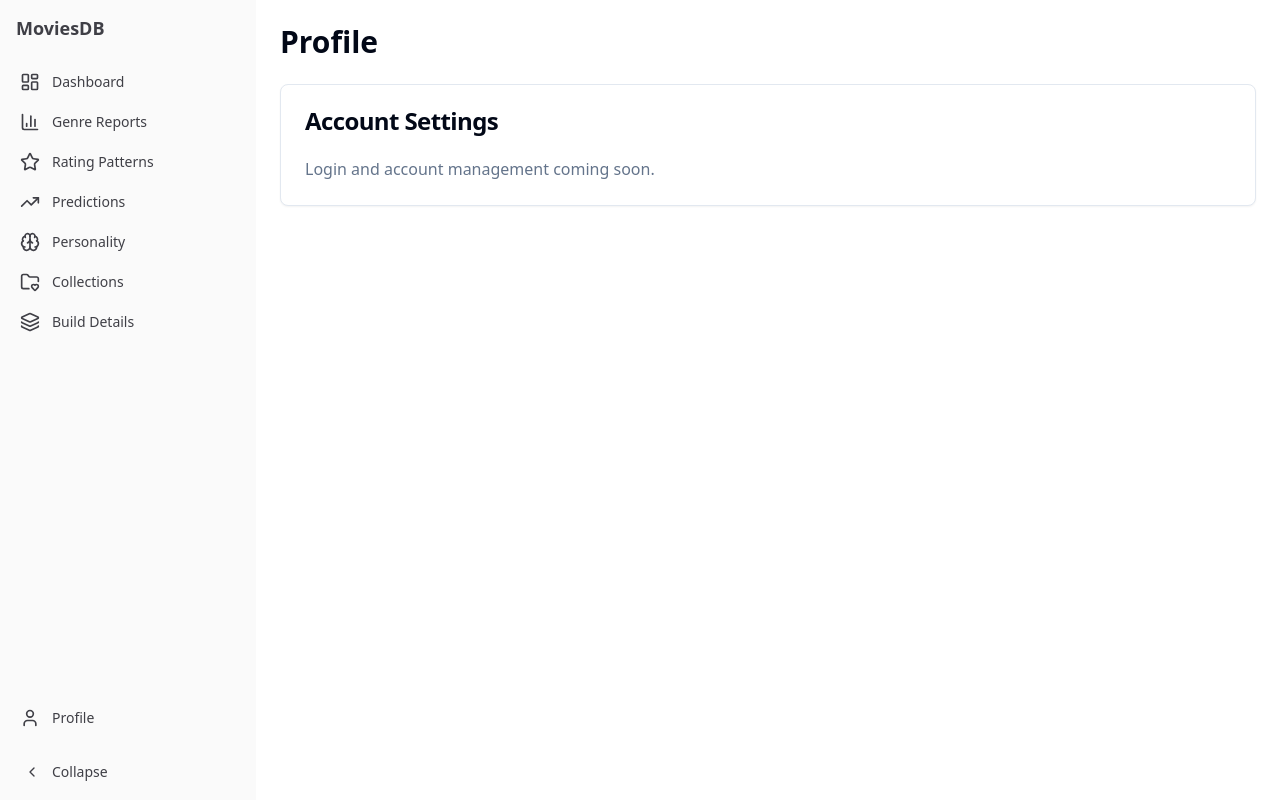
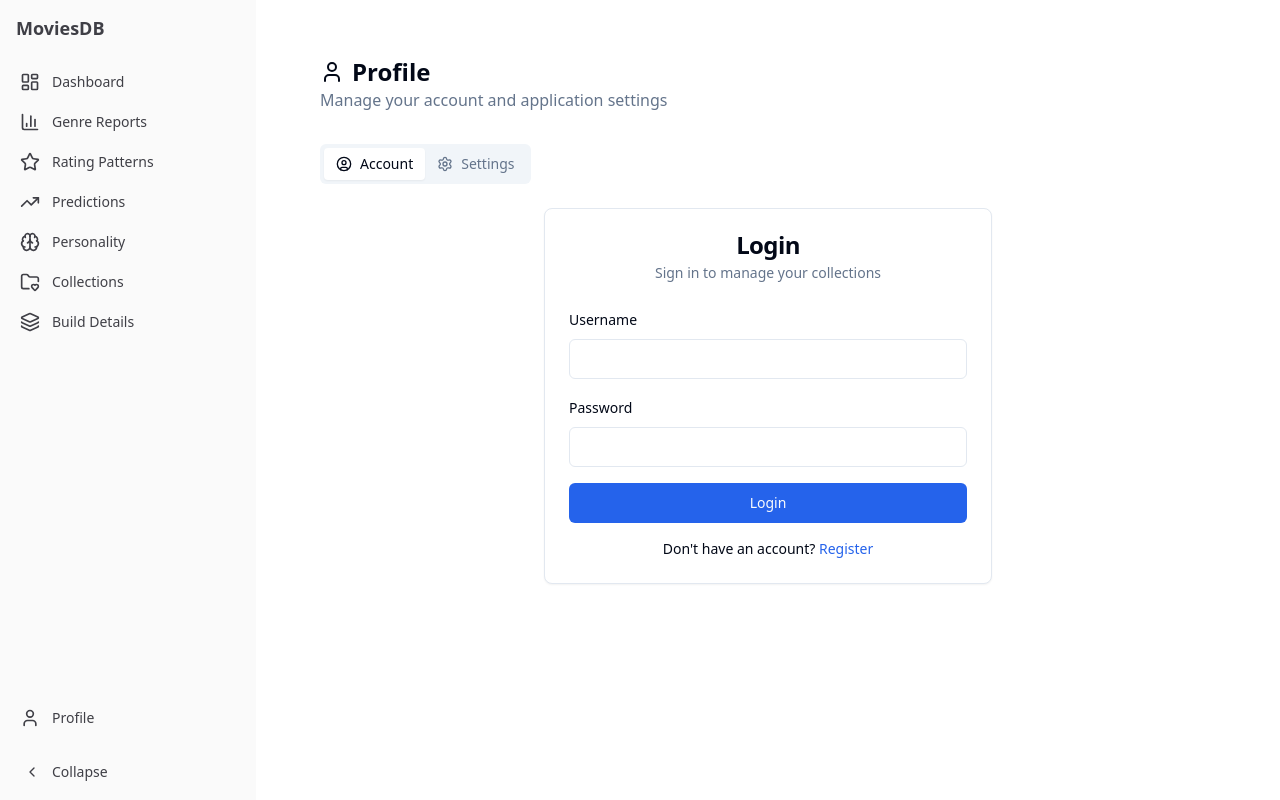
Before and after one commit to abdulrahman-abdulmojeeb/moviesdb-cw-1, a React (Vite) app in the folder frontend/: page /profile in a window 1280 px wide. Built offline with nearby package versions, Linux system fonts and the light colour scheme; no server answers.

Commit message:
Add profile page with auth forms and settings

```diff
--- a/frontend/src/pages/Profile.tsx
+++ b/frontend/src/pages/Profile.tsx
@@ -1,17 +1,347 @@
-import { Card, CardContent, CardHeader, CardTitle } from '@/components/ui/card'
+import { useState } from "react"
+import { useNavigate } from "react-router-dom"
+import { useMutation } from "@tanstack/react-query"
+import { authApi } from "../services/api"
+import { useTheme } from "@/hooks/useTheme"
+import { Button } from "@/components/ui/button"
+import {
+  Card,
+  CardContent,
+  CardDescription,
+  CardHeader,
+  CardTitle,
+} from "@/components/ui/card"
+import { Input } from "@/components/ui/input"
+import { Label } from "@/components/ui/label"
+import { Alert, AlertDescription } from "@/components/ui/alert"
+import {
+  Select,
+  SelectContent,
+  SelectItem,
+  SelectTrigger,
+  SelectValue,
+} from "@/components/ui/select"
+import { Separator } from "@/components/ui/separator"
+import { Tabs, TabsContent, TabsList, TabsTrigger } from "@/components/ui/tabs"
+import {
+  AlertCircle,
+  LogOut,
+  Moon,
+  Sun,
+  User,
+  Settings,
+  UserCircle,
+} from "lucide-react"
 
-export default function Profile() {
+function LoginContent() {
+  const navigate = useNavigate()
+  const [isRegister, setIsRegister] = useState(false)
+  const [username, setUsername] = useState("")
+  const [password, setPassword] = useState("")
+  const [email, setEmail] = useState("")
+  const [inviteToken, setInviteToken] = useState("")
+  const [error, setError] = useState("")
+
+  const loginMutation = useMutation({
+    mutationFn: () => authApi.login(username, password),
+    onSuccess: (res) => {
+      localStorage.setItem("access_token", res.data.access_token)
+      localStorage.setItem("refresh_token", res.data.refresh_token)
+      navigate("/collections")
+    },
+    onError: () => {
+      setError("Invalid username or password")
+    },
+  })
+
+  const registerMutation = useMutation({
+    mutationFn: () =>
+      authApi.register(username, password, inviteToken, email || undefined),
+    onSuccess: () => {
+      loginMutation.mutate()
+    },
+    onError: (err: unknown) => {
+      const axiosError = err as { response?: { status?: number } }
+      if (axiosError.response?.status === 403) {
+        setError("Invalid invite token")
+      } else {
+        setError("Registration failed. Username may already exist.")
+      }
+    },
+  })
+
+  const handleSubmit = (e: React.FormEvent) => {
+    e.preventDefault()
+    setError("")
+    if (isRegister) {
+      registerMutation.mutate()
+    } else {
+      loginMutation.mutate()
+    }
+  }
+
   return (
-    <div className="space-y-6">
-      <h1 className="text-3xl font-bold">Profile</h1>
+    <Card className="max-w-md mx-auto">
+      <CardHeader>
+        <CardTitle className="text-center">
+          {isRegister ? "Create Account" : "Login"}
+        </CardTitle>
+        <CardDescription className="text-center">
+          {isRegister
+            ? "Register a new account to access collections"
+            : "Sign in to manage your collections"}
+        </CardDescription>
+      </CardHeader>
+      <CardContent>
+        {error && (
+          <Alert variant="destructive" className="mb-4">
+            <AlertCircle className="h-4 w-4" />
+            <AlertDescription>{error}</AlertDescription>
+          </Alert>
+        )}
+
+        <form onSubmit={handleSubmit} className="space-y-4">
+          <div className="space-y-2">
+            <Label htmlFor="username">Username</Label>
+            <Input
+              id="username"
+              type="text"
+              value={username}
+              onChange={(e) => setUsername(e.target.value)}
+              required
+            />
+          </div>
+
+          {isRegister && (
+            <>
+              <div className="space-y-2">
+                <Label htmlFor="inviteToken">Invite Token</Label>
+                <Input
+                  id="inviteToken"
+                  type="text"
+                  value={inviteToken}
+                  onChange={(e) => setInviteToken(e.target.value)}
+                  required
+                  placeholder="Enter your invite token"
+                />
+              </div>
+              <div className="space-y-2">
+                <Label htmlFor="email">Email (optional)</Label>
+                <Input
+                  id="email"
+                  type="email"
+                  value={email}
+                  onChange={(e) => setEmail(e.target.value)}
+                />
+              </div>
+            </>
+          )}
+
+          <div className="space-y-2">
+            <Label htmlFor="password">Password</Label>
+            <Input
+              id="password"
+              type="password"
+              value={password}
+              onChange={(e) => setPassword(e.target.value)}
+              required
+              minLength={6}
+            />
+          </div>
+
+          <Button
+            type="submit"
+            className="w-full"
+            disabled={loginMutation.isPending || registerMutation.isPending}
+          >
+            {loginMutation.isPending || registerMutation.isPending
+              ? "Please wait..."
+              : isRegister
+                ? "Create Account"
+                : "Login"}
+          </Button>
+        </form>
+
+        <div className="mt-4 text-center text-sm">
+          {isRegister ? (
+            <p>
+              Already have an account?{" "}
+              <button
+                onClick={() => setIsRegister(false)}
+                className="text-primary hover:underline"
+              >
+                Login
+              </button>
+            </p>
+          ) : (
+            <p>
+              Don't have an account?{" "}
+              <button
+                onClick={() => setIsRegister(true)}
+                className="text-primary hover:underline"
+              >
+                Register
+              </button>
+            </p>
+          )}
+        </div>
+      </CardContent>
+    </Card>
+  )
+}
+
+function LoggedInContent() {
+  const handleLogout = () => {
+    localStorage.removeItem("access_token")
+    localStorage.removeItem("refresh_token")
+    window.location.reload()
+  }
+
+  return (
+    <Card className="max-w-md mx-auto">
+      <CardHeader>
+        <CardTitle className="flex items-center gap-2">
+          <UserCircle className="h-5 w-5" />
+          Account
+        </CardTitle>
+        <CardDescription>You are currently logged in</CardDescription>
+      </CardHeader>
+      <CardContent className="space-y-4">
+        <div className="p-4 bg-muted/50 rounded-lg text-center">
+          <p className="text-sm text-muted-foreground">
+            You have access to Collections and can save your favorite movies.
+          </p>
+        </div>
+        <Button variant="outline" onClick={handleLogout} className="w-full">
+          <LogOut className="h-4 w-4 mr-2" />
+          Logout
+        </Button>
+      </CardContent>
+    </Card>
+  )
+}
+
+function SettingsContent() {
+  const { theme, setTheme } = useTheme()
+
+  return (
+    <div className="space-y-6 max-w-2xl mx-auto">
+      {/* Appearance */}
       <Card>
         <CardHeader>
-          <CardTitle>Account Settings</CardTitle>
+          <CardTitle>Appearance</CardTitle>
+          <CardDescription>
+            Customize how the application looks on your device
+          </CardDescription>
+        </CardHeader>
+        <CardContent className="space-y-4">
+          <div className="flex items-center justify-between">
+            <div className="space-y-0.5">
+              <Label htmlFor="theme">Theme</Label>
+              <p className="text-sm text-muted-foreground">
+                Select your preferred color theme
+              </p>
+            </div>
+            <Select value={theme} onValueChange={setTheme}>
+              <SelectTrigger className="w-40">
+                <SelectValue placeholder="Select theme" />
+              </SelectTrigger>
+              <SelectContent>
+                <SelectItem value="light">
+                  <div className="flex items-center gap-2">
+                    <Sun className="h-4 w-4" />
+                    Light
+                  </div>
+                </SelectItem>
+                <SelectItem value="dark">
+                  <div className="flex items-center gap-2">
+                    <Moon className="h-4 w-4" />
+                    Dark
+                  </div>
+                </SelectItem>
+              </SelectContent>
+            </Select>
+          </div>
+        </CardContent>
+      </Card>
+
+      {/* Display Preferences */}
+      <Card>
+        <CardHeader>
+          <CardTitle>Display Preferences</CardTitle>
+          <CardDescription>
+            Configure how data is displayed throughout the app
+          </CardDescription>
         </CardHeader>
         <CardContent>
-          <p className="text-muted-foreground">Login and account management coming soon.</p>
+          <p className="text-sm text-muted-foreground">
+            Additional display preferences coming soon.
+          </p>
+        </CardContent>
+      </Card>
+
+      <Separator />
+
+      {/* About */}
+      <Card>
+        <CardHeader>
+          <CardTitle>About</CardTitle>
+          <CardDescription>MoviesDB - Film Analytics Dashboard</CardDescription>
+        </CardHeader>
+        <CardContent className="space-y-2">
+          <div className="flex justify-between text-sm">
+            <span className="text-muted-foreground">Version</span>
+            <span>1.0.0</span>
+          </div>
+          <div className="flex justify-between text-sm">
+            <span className="text-muted-foreground">Course</span>
+            <span>COMP0022</span>
+          </div>
+          <div className="flex justify-between text-sm">
+            <span className="text-muted-foreground">Institution</span>
+            <span>UCL</span>
+          </div>
         </CardContent>
       </Card>
     </div>
   )
 }
+
+export default function Profile() {
+  const isLoggedIn = !!localStorage.getItem("access_token")
+
+  return (
+    <div className="container mx-auto max-w-4xl py-8">
+      <div className="mb-8">
+        <h1 className="text-2xl font-bold flex items-center gap-2">
+          <User className="h-6 w-6" />
+          Profile
+        </h1>
+        <p className="text-muted-foreground">
+          Manage your account and application settings
+        </p>
+      </div>
+
+      <Tabs defaultValue="account" className="space-y-6">
+        <TabsList>
+          <TabsTrigger value="account" className="flex items-center gap-2">
+            <UserCircle className="h-4 w-4" />
+            Account
+          </TabsTrigger>
+          <TabsTrigger value="settings" className="flex items-center gap-2">
+            <Settings className="h-4 w-4" />
+            Settings
+          </TabsTrigger>
+        </TabsList>
+
+        <TabsContent value="account">
+          {isLoggedIn ? <LoggedInContent /> : <LoginContent />}
+        </TabsContent>
+
+        <TabsContent value="settings">
+          <SettingsContent />
+        </TabsContent>
+      </Tabs>
+    </div>
+  )
+}
```
